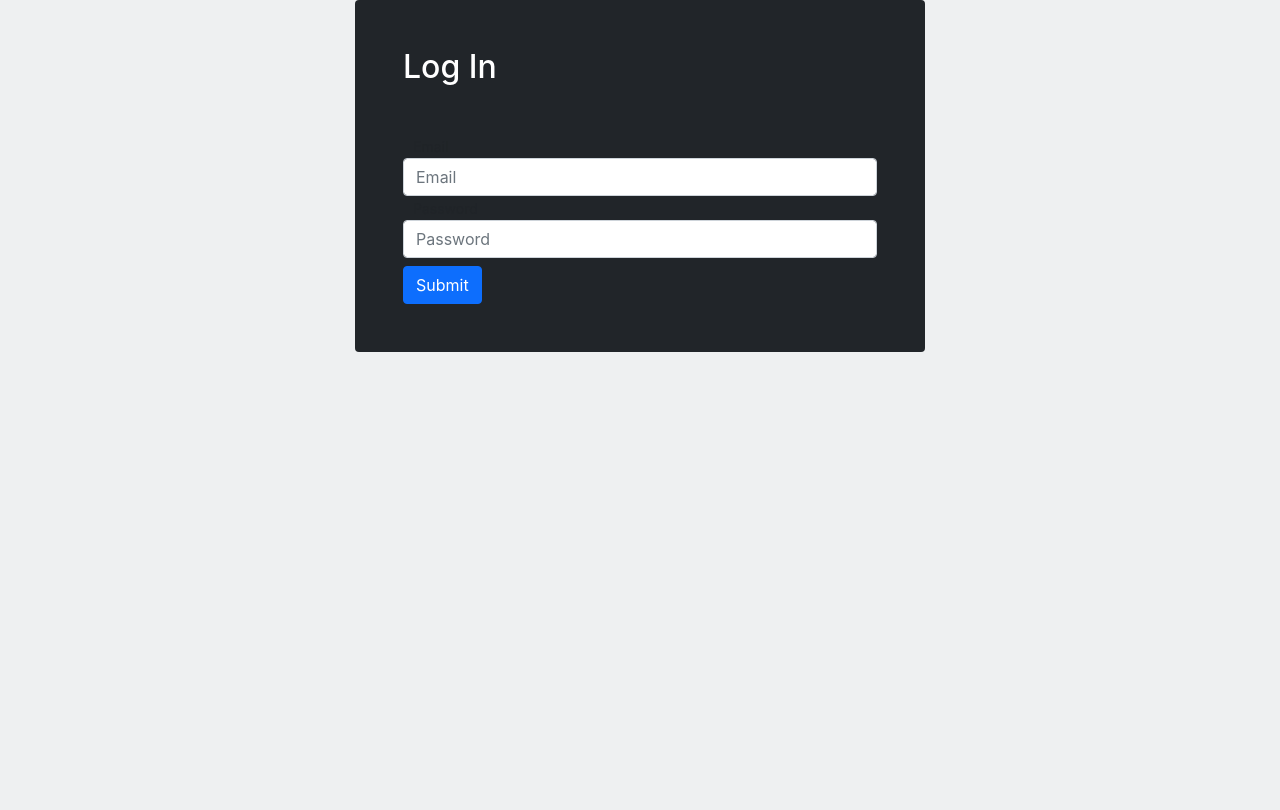
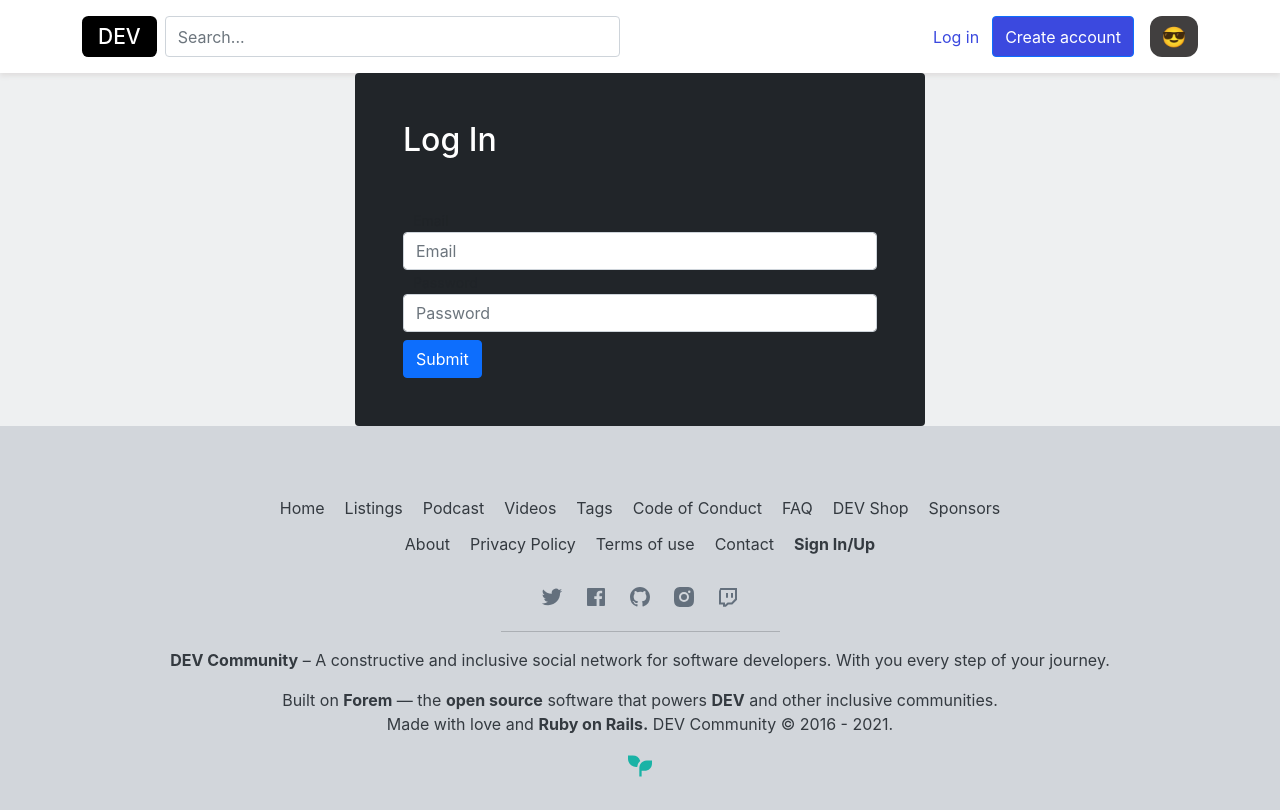
Before and after one commit to MarianaLimon/ReactRetoFinal, a React (Create React App) app: page /login in a window 1280 px wide. Built offline with nearby package versions, Linux system fonts and the light colour scheme.

Commit message:
feat: add header and footer in log in

```diff
--- a/src/screens/Login/index.jsx
+++ b/src/screens/Login/index.jsx
@@ -1,8 +1,10 @@
-import React, { useState } from "react";
+import React, { useState, useEffect } from "react";
 
 import { useHistory } from "react-router";
 
 import CustomInput from "../../components/CustomInput";
+import Header from "../../components/Header";
+import Footer from "../../components/Footer";
 
 // Services
 import { postLogin } from "../../services";
@@ -12,6 +14,11 @@
   const [password, setPassword] = useState("");
 
   const history = useHistory();
+  useEffect(() => {
+    if (localStorage.getItem("token_dev")) {
+      history.push("/");
+    }
+  }, []);
 
   const handleSubmit = async (event) => {
     event.preventDefault();
@@ -34,6 +41,8 @@
   };
 
   return (
+    <React.Fragment>
+      <Header />
       <div className="container h-100">
         <div className="row h-100 justify-content-center align-items-center">
           <div className="d-flex col-10 col-md-6 bg-dark rounded h-50 align-items-center px-0">
@@ -66,5 +75,7 @@
           </div>
         </div>
       </div>
+      <Footer />
+    </React.Fragment>
   );
 }
```
Lines whose indentation alone changed are shown as unchanged.
